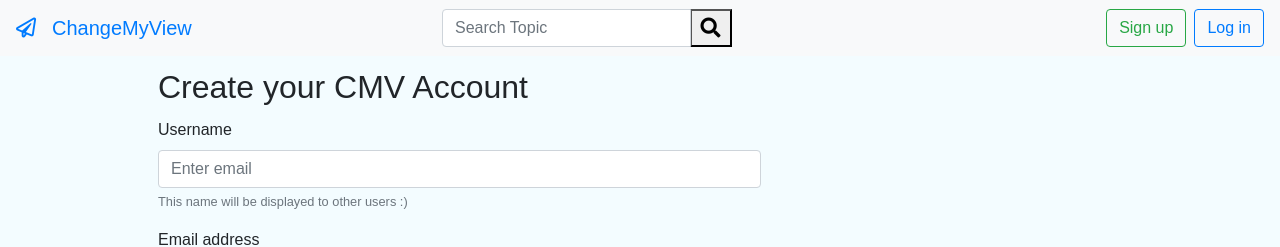
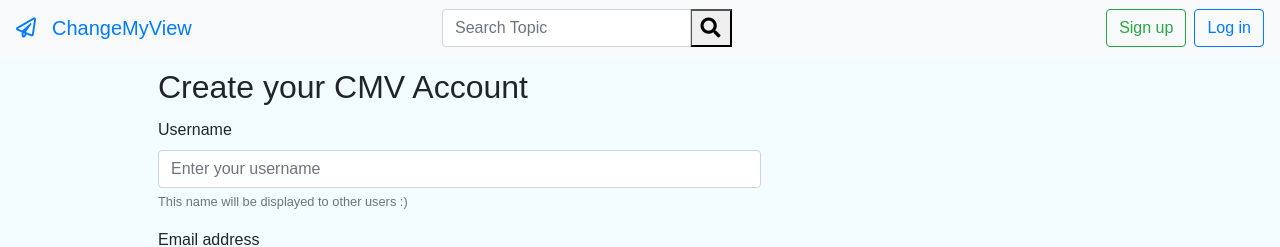
Before and after one commit to iGFerrari430/ChangeMyView, a React (Create React App) app in the folder client/: page /register in a window 1280 px wide. Shown: the top 247 px of the page. Built offline with nearby package versions, Linux system fonts and the light colour scheme; a web font is replaced by a local one.

Commit message:
Placeholder fixed

```diff
--- a/client/src/components/Auth/Register.js
+++ b/client/src/components/Auth/Register.js
@@ -95,7 +95,7 @@ class Register extends React.Component {
                                 value={this.state.userName}
                                 onChange={this.onNameChange}
                                 aria-describedby="nameHelp"
-                                placeholder="Enter email"
+                                placeholder="Enter your username"
                                 required/>
                             <small id="nameHelp" className="form-text text-muted">This name will be displayed to other users :) </small>
                         </div>
```
